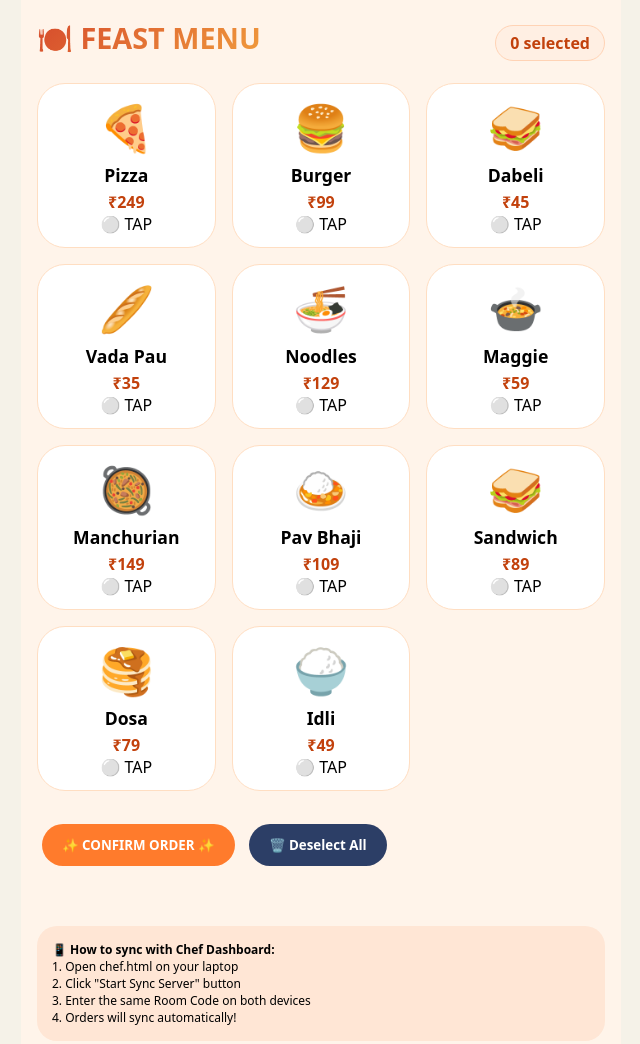
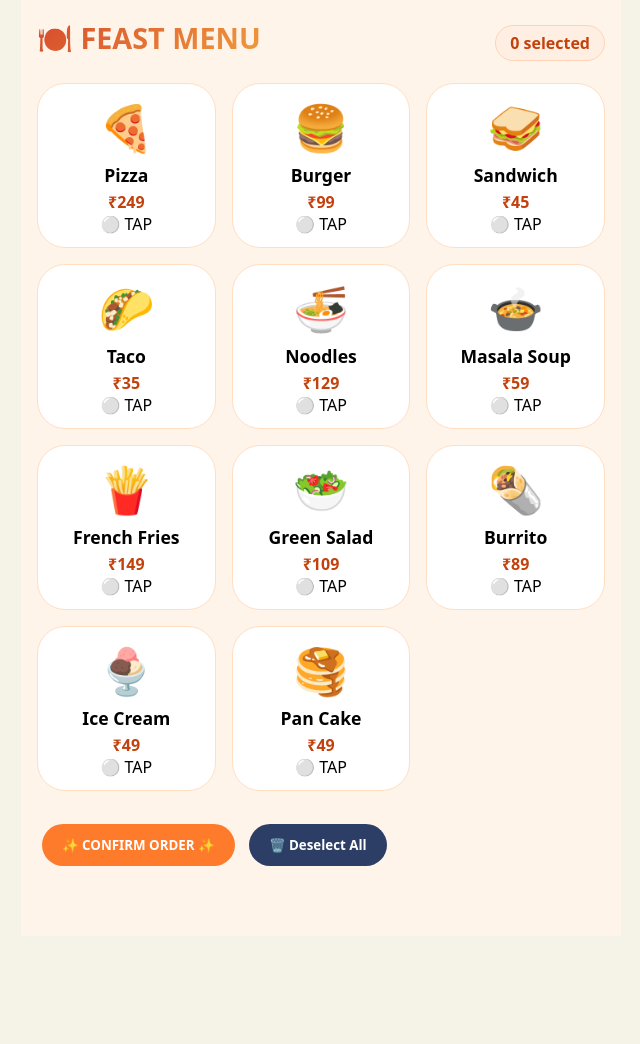
Before and after one commit to ankitv-x/QR-code-based-food-order-system, a plain HTML site: page index.html in a window 1280 px wide. Shown: the whole page, without its empty margins (319-959 px from the left). After the commit the page ends 936 px from the top, so only its background shows below. Drawn offline with Linux system fonts and the light colour scheme.

Commit message:
Update index.html

```diff
--- a/index.html
+++ b/index.html
@@ -113,28 +113,28 @@
     </div>
     <div id="menuToast" class="toast-msg"></div>
 
-    <div class="sync-instruction">
+    <!-- <div class="sync-instruction">
         <strong>📱 How to sync with Chef Dashboard:</strong><br>
         1. Open chef.html on your laptop<br>
         2. Click "Start Sync Server" button<br>
         3. Enter the same Room Code on both devices<br>
         4. Orders will sync automatically!
-    </div>
+    </div> -->
 </div>
 
 <script>
     const FULL_MENU = [
         { id: "pizza", name: "Pizza", price: "₹249", emoji: "🍕" },
         { id: "burger", name: "Burger", price: "₹99", emoji: "🍔" },
-        { id: "dabeli", name: "Dabeli", price: "₹45", emoji: "🥪" },
-        { id: "vadapau", name: "Vada Pau", price: "₹35", emoji: "🥖" },
+        { id: "dabeli", name: "Sandwich", price: "₹45", emoji: "🥪" },
+        { id: "vadapau", name: "Taco", price: "₹35", emoji: "🌮" },
         { id: "noodles", name: "Noodles", price: "₹129", emoji: "🍜" },
-        { id: "maggie", name: "Maggie", price: "₹59", emoji: "🍲" },
-        { id: "manchurian", name: "Manchurian", price: "₹149", emoji: "🥘" },
-        { id: "paf", name: "Pav Bhaji", price: "₹109", emoji: "🍛" },
-        { id: "sandwich", name: "Sandwich", price: "₹89", emoji: "🥪" },
-        { id: "dosa", name: "Dosa", price: "₹79", emoji: "🥞" },
-        { id: "idali", name: "Idli", price: "₹49", emoji: "🍚" }
+        { id: "maggie", name: "Masala Soup", price: "₹59", emoji: "🍲" },
+        { id: "manchurian", name: "French Fries", price: "₹149", emoji: "🍟" },
+        { id: "paf", name: "Green Salad", price: "₹109", emoji: "🥗" },
+        { id: "sandwich", name: "Burrito", price: "₹89", emoji: "🌯" },
+        { id: "dosa", name: "Ice Cream", price: "₹49", emoji: "🍨" },
+        { id: "idali", name: "Pan Cake", price: "₹49", emoji: "🥞" }
     ];
 
     let selectedItemsMap = new Map();
```
